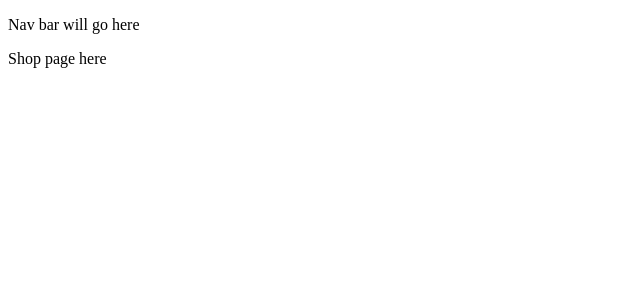
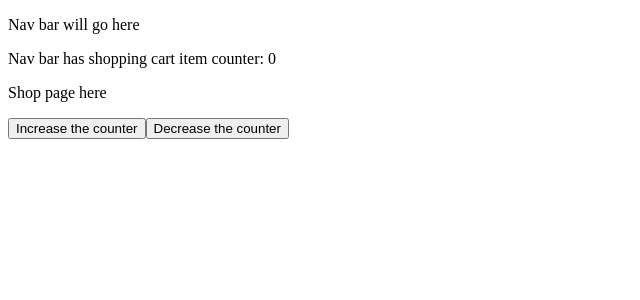
Before and after one commit to mjulmer/odin-shopping, a React (Vite) app: page /shop in a window 1280 px wide. Shown: the top 300 px of the page, without its empty margins (0-640 px from the left). Built offline with nearby package versions, Linux system fonts and the light colour scheme.

Commit message:
Add counter for shopping cart and pipe through to shop page

```diff
--- a/src/App.tsx
+++ b/src/App.tsx
@@ -1,10 +1,18 @@
+import { useState } from "react";
 import { Outlet } from "react-router-dom";
 
 function App() {
+  const [itemCount, setItemCount] = useState(0);
   return (
     <>
       <p>Nav bar will go here</p>
-      <Outlet />
+      <p>Nav bar has shopping cart item counter: {itemCount}</p>
+      <Outlet
+        context={[
+          () => setItemCount(itemCount + 1),
+          () => setItemCount(itemCount - 1),
+        ]}
+      />
     </>
   );
 }
--- a/src/components/Shop.tsx
+++ b/src/components/Shop.tsx
@@ -1,7 +1,13 @@
+import { useOutletContext } from "react-router-dom";
+
 function Shop() {
+  const [increaseItemCount, decreaseItemCount]: Array<() => void> =
+    useOutletContext();
   return (
     <>
       <p>Shop page here</p>
+      <button onClick={increaseItemCount}>Increase the counter</button>
+      <button onClick={decreaseItemCount}>Decrease the counter</button>
     </>
   );
 }
```
